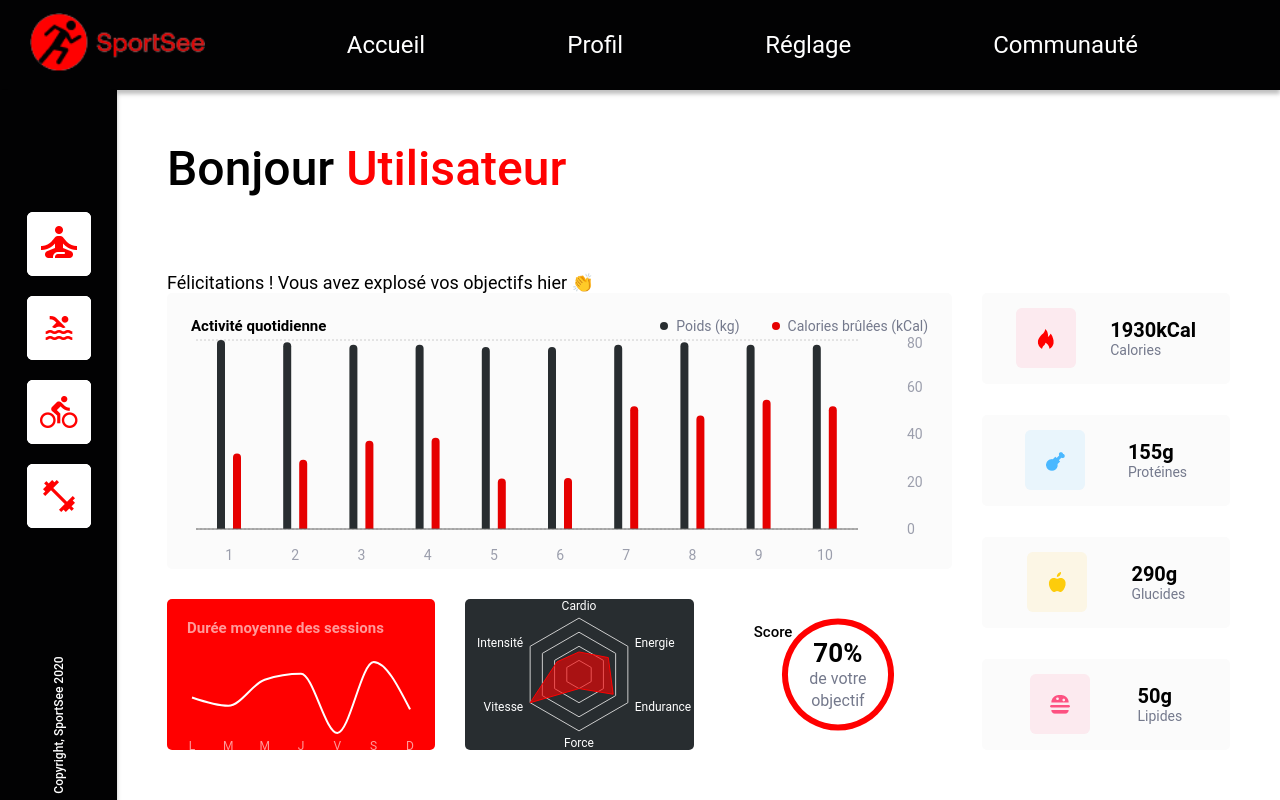
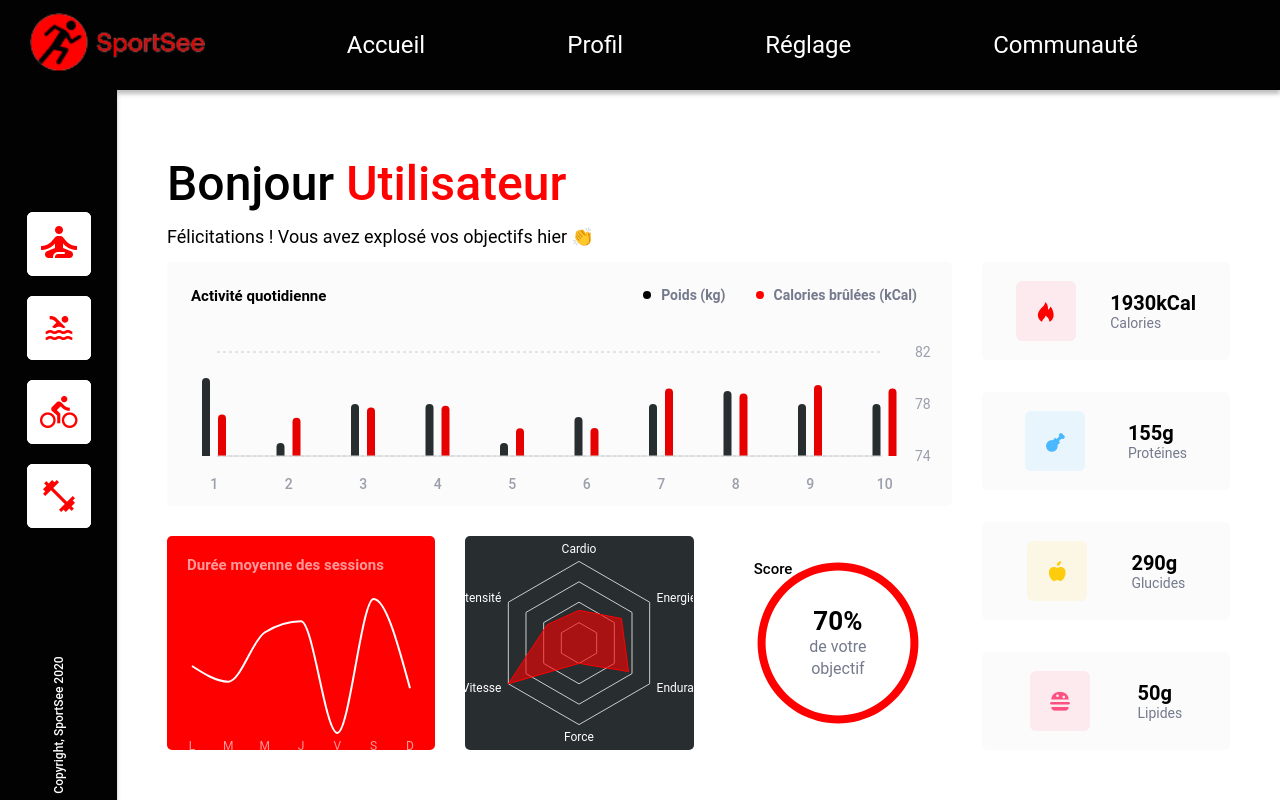
Before and after one commit to mmaurach/Projet-12-SportSee, a React (Vite) app: page / in a window 1280 px wide. Built offline with nearby package versions, Linux system fonts and the light colour scheme.

Commit message:
Modification style ActivityChart suite session de mentorat

```diff
--- a/src/components/activityChart/activityChart.jsx
+++ b/src/components/activityChart/activityChart.jsx
@@ -43,40 +43,80 @@ const CustomTooltip = ({ active, payload }) => {
   return null;
 };
 
+const RenderCustomizedLegend = () => {
+  return (
+    <div className="LegendWrapper">
+      <div className="LegendPoids">
+        <div
+          className="LegendCircle"
+          style={{ backgroundColor: "black" }}
+        ></div>
+        <div>Poids (kg)</div>
+      </div>
+      <div className="LegendCalories">
+        <div className="LegendCircle" style={{ backgroundColor: "red" }}></div>
+        <div>Calories brûlées (kCal)</div>
+      </div>
+    </div>
+  );
+};
+
 function ActivityChart() {
   return (
     <div className="activity-chart">
       <div className="activity-chart__header">
         <h2>Activité quotidienne</h2>
-        <ul className="activity-chart__legend">
-          <li>
-            <span className="black" /> Poids (kg)
-          </li>
-          <li>
-            <span className="red" /> Calories brûlées (kCal)
-          </li>
-        </ul>
       </div>
 
       <ResponsiveContainer width="100%" height="100%">
-        <BarChart data={activityData} barGap={8}>
-          <CartesianGrid strokeDasharray="2" vertical={false} />
+        <BarChart
+          data={activityData}
+          margin={{
+            top: 40,
+            right: 10,
+            left: 50,
+            bottom: 20,
+          }}
+          barSize={10}
+          barGap={8}
+        >
+          <Legend
+            verticalAlign="top"
+            content={RenderCustomizedLegend}
+            height={50}
+          />
+          <CartesianGrid strokeDasharray="3" vertical={false} horizontal />
           <XAxis
             dataKey="day"
             tickLine={false}
-            tickMargin={15}
+            width={"auto"}
             tick={{ fill: "#9B9EAC", fontSize: 14 }}
+            axisLine={{ stroke: "#d1d2d6" }}
+            padding={{ left: -40, right: -40 }}
+            dy={15}
+            style={{
+              fontWeight: "500",
+              fontSize: "14px",
+              fill: "#9B9EAC",
+            }}
           />
           <YAxis
             yAxisId="kg"
             orientation="right"
             axisLine={false}
             tickLine={false}
-            tickMargin={43}
-            width={65}
+            dx={25}
+            domain={["dataMin -1", "dataMax +2"]}
+            interval={1}
             tick={{ fill: "#9B9EAC", fontSize: 14 }}
           />
-          <YAxis yAxisId="cal" hide />
+          <YAxis
+            yAxisId="cal"
+            orientation="left"
+            axisLine={false}
+            tickLine={false}
+            hide
+          />
           <Tooltip content={<CustomTooltip />} />
           <Bar
             yAxisId="kg"
--- a/src/components/activityChart/activityChart.scss
+++ b/src/components/activityChart/activityChart.scss
@@ -1,13 +1,11 @@
 .activity-chart {
   background-color: #fbfbfb;
   border-radius: 5px;
-  padding: 24px;
 }
 
 .activity-chart__header {
-  display: flex;
-  justify-content: space-between;
-  align-items: center;
+  padding: 25px 24px 0px 24px;
+  position: absolute;
 }
 
 .activity-chart__header h2 {
@@ -40,3 +38,34 @@
 .red {
   background-color: #e60000;
 }
+
+.LegendWrapper {
+  color: #74798c;
+  font-size: 14px;
+  font-weight: 600;
+  display: flex;
+  flex-direction: row;
+  justify-content: end;
+  width: 100%;
+  position: absolute;
+  right: 25px;
+  bottom: 45px;
+}
+
+.LegendPoids,
+.LegendCalories {
+  height: 100%;
+  display: flex;
+  flex-direction: row;
+  align-items: center;
+  line-height: 24px;
+}
+.LegendCalories {
+  margin-left: 30px;
+}
+.LegendCircle {
+  border-radius: 100px;
+  width: 8px;
+  height: 8px;
+  margin-right: 10px;
+}
--- a/src/components/greeting/greeting.scss
+++ b/src/components/greeting/greeting.scss
@@ -1,9 +1,9 @@
 .greeting {
   width: 100%;
-  height: 25%;
+  height: 20%;
   display: flex;
   flex-direction: column;
-  justify-content: space-between;
+  justify-content: space-evenly;
 }
 
 .greeting-title {
--- a/src/data/activityData.js
+++ b/src/data/activityData.js
@@ -1,9 +1,9 @@
 export const activityData = [
   { day: "1", kilogram: 80, calories: 240 },
-  { day: "2", kilogram: 79, calories: 220 },
+  { day: "2", kilogram: 75, calories: 220 },
   { day: "3", kilogram: 78, calories: 280 },
   { day: "4", kilogram: 78, calories: 290 },
-  { day: "5", kilogram: 77, calories: 160 },
+  { day: "5", kilogram: 75, calories: 160 },
   { day: "6", kilogram: 77, calories: 162 },
   { day: "7", kilogram: 78, calories: 390 },
   { day: "8", kilogram: 79, calories: 360 },
```
